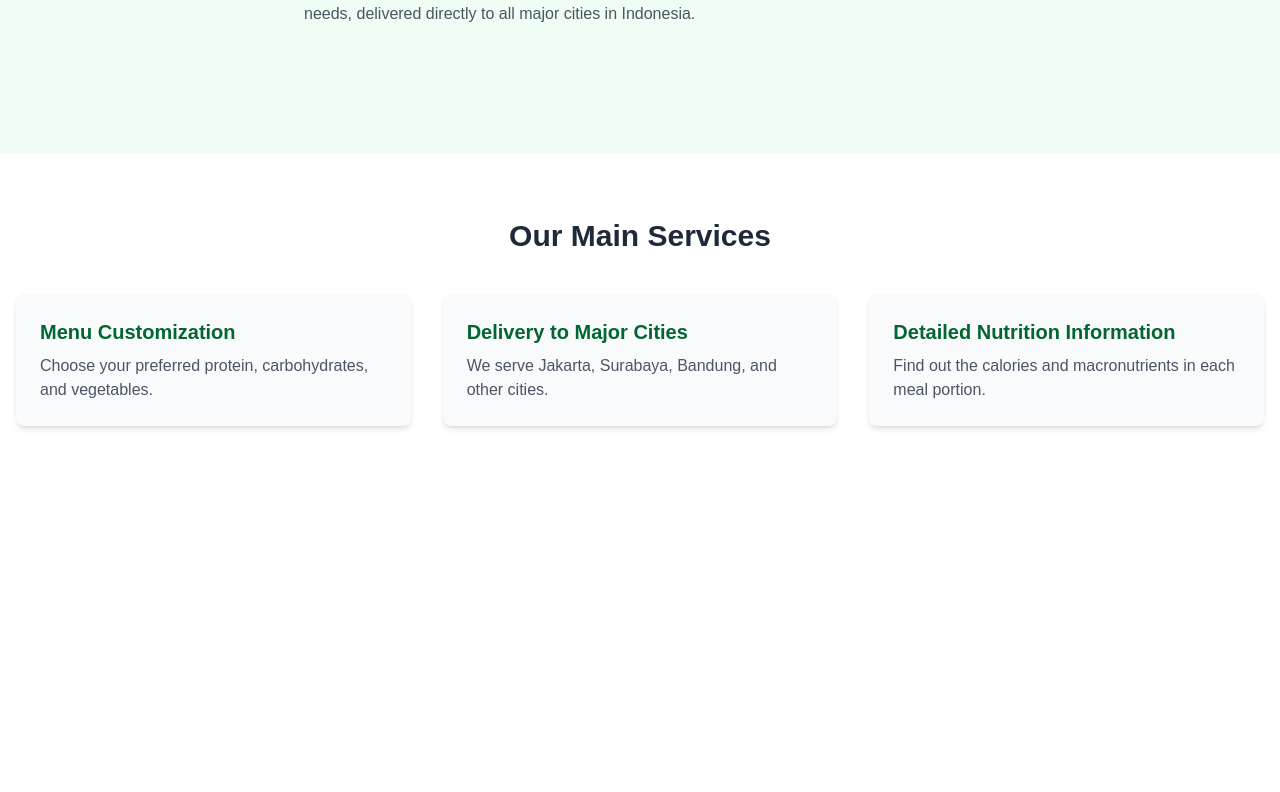
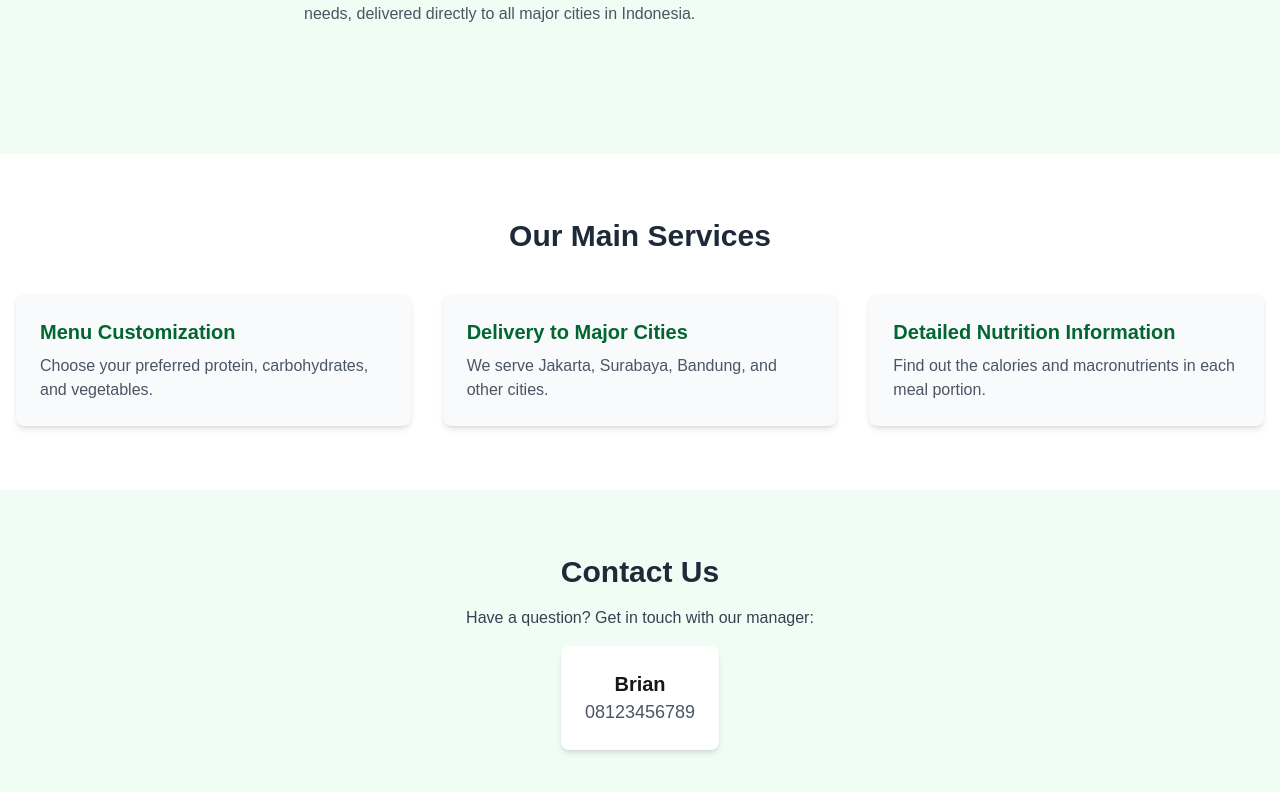
Before and after one commit to Faruuuqqq/sea-catering, a Next.js app: page / in a window 1280 px wide. Shown: the part 282-1074 px from the top of the page. Before the commit the page ends 800 px from the top, so only its background shows below. Built offline with nearby package versions, Linux system fonts and the light colour scheme.

Commit message:
feat(homepage): build ContactSection with manager details

```diff
--- a/src/app/page.tsx
+++ b/src/app/page.tsx
@@ -1,11 +1,13 @@
 import HeroSection from '@/components/HeroSection';
 import FeaturesSection from '@/components/FeaturesSection';
+import ContactSection from '@/components/ContactSection';
 
 export default function HomePage() {
   return (
     <main>
       <HeroSection />
       <FeaturesSection />
+      <ContactSection />
     </main>
   );
 }
--- /dev/null
+++ b/src/components/ContactSection.tsx
@@ -0,0 +1,18 @@
+import React from 'react';
+
+const ContactSection = () => {
+  return (
+    <section className="bg-green-50 py-16">
+      <div className="container mx-auto px-4 text-center">
+        <h2 className="text-3xl font-bold text-gray-800 mb-4">Contact Us</h2>
+        <p className="text-gray-700">Have a question? Get in touch with our manager:</p>
+        <div className="mt-4 bg-white inline-block p-6 rounded-lg shadow-md">
+          <p className="text-xl font-bold">Brian</p>
+          <p className="text-lg text-gray-600">08123456789</p>
+        </div>
+      </div>
+    </section>
+  );
+};
+
+export default ContactSection;
```
